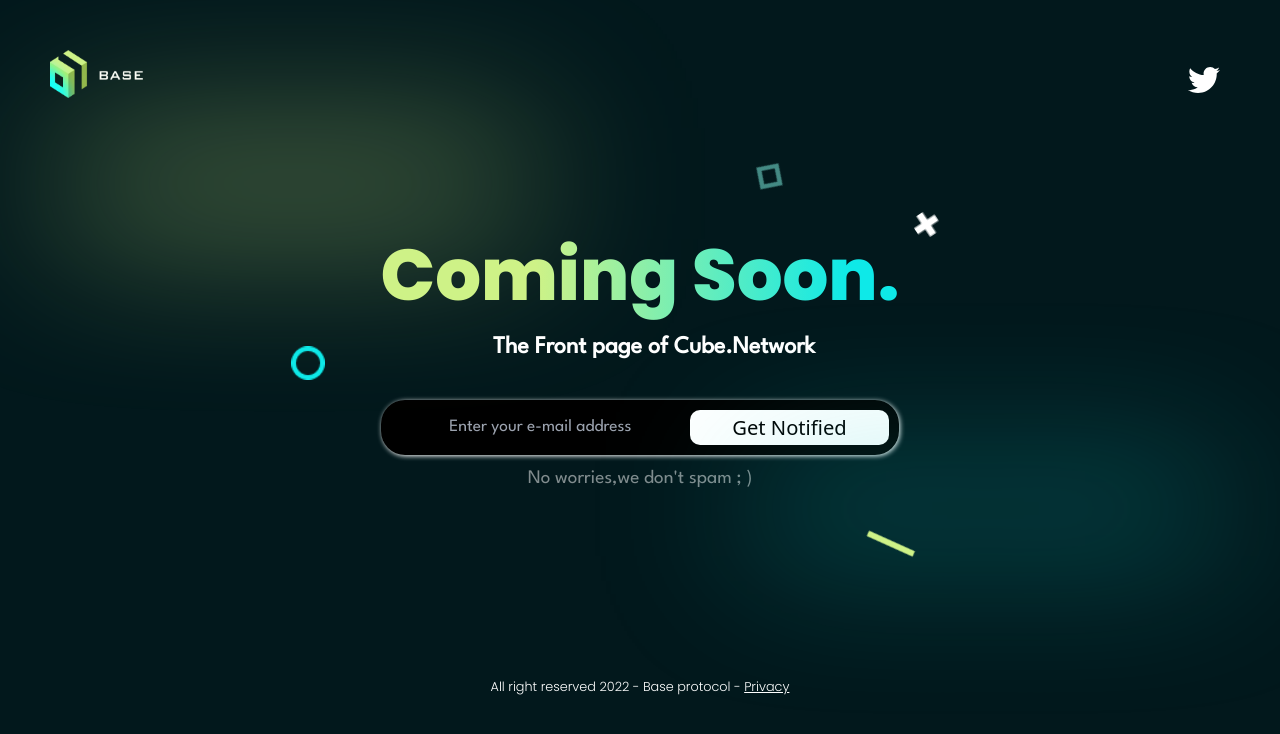
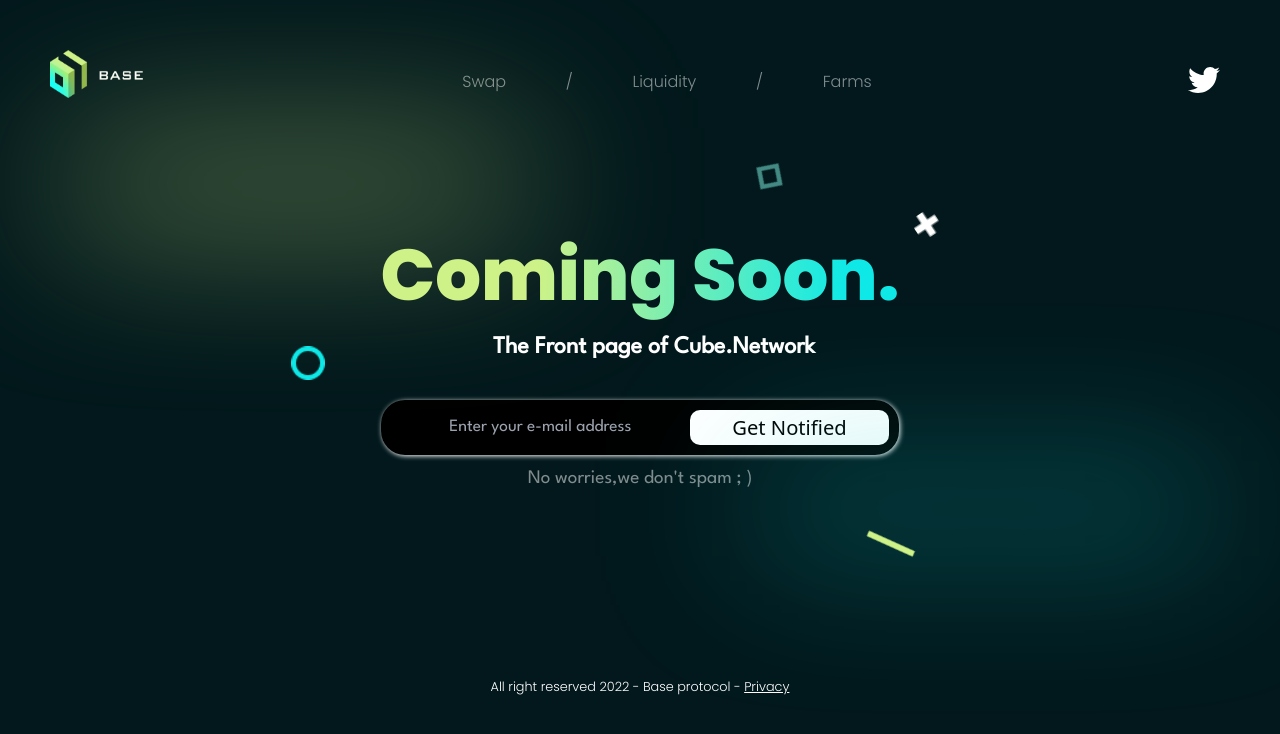
Before and after one commit to Mcverickk/Base-project, a React (Create React App) app: page / in a window 1280 px wide. Shown: the top 734 px of the page. Built offline with nearby package versions, Linux system fonts and the light colour scheme.

Commit message:
Update Homepage.js

```diff
--- a/src/components/Homepage/Homepage.js
+++ b/src/components/Homepage/Homepage.js
@@ -34,11 +34,11 @@ function Homepage() {
     >
       <nav>
         <img data-aos="fade-up" src={logo} alt="Base"></img>
-        {/* <div className="Links">
+        <div className="Links">
           {Links.map((item, index) => {
             return (
               <NavLink
-                to={isActive ? `${item.path}` : "/"}
+                to={"/"}
                 style={
                   isActive ? { cursor: "pointer" } : { cursor: "not-allowed" }
                 }
@@ -56,7 +56,7 @@ function Homepage() {
               </NavLink>
             );
           })}
-        </div> */}
+        </div>
         <motion.a
           className="twitter"
           data-aos="fade-down"
```
